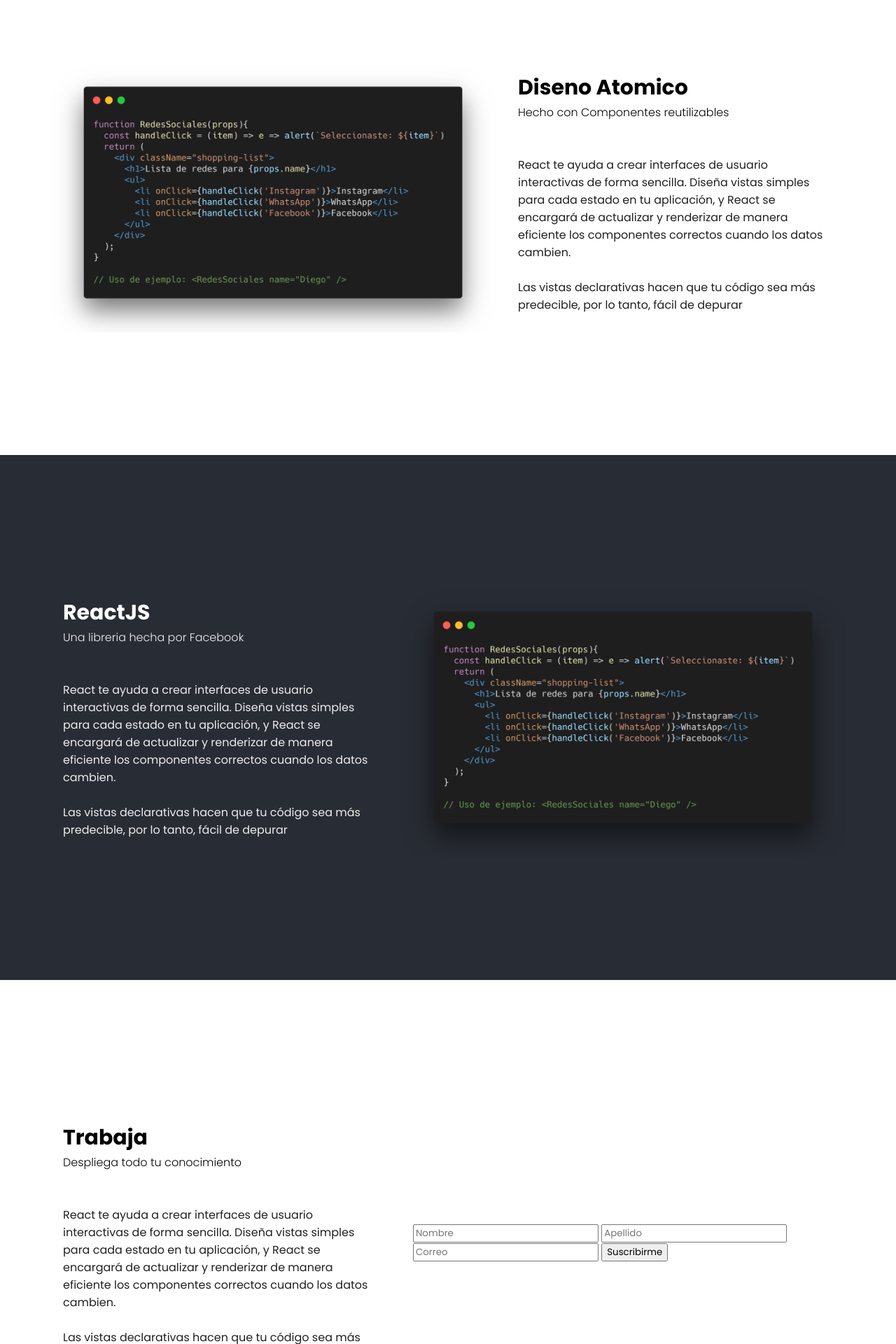
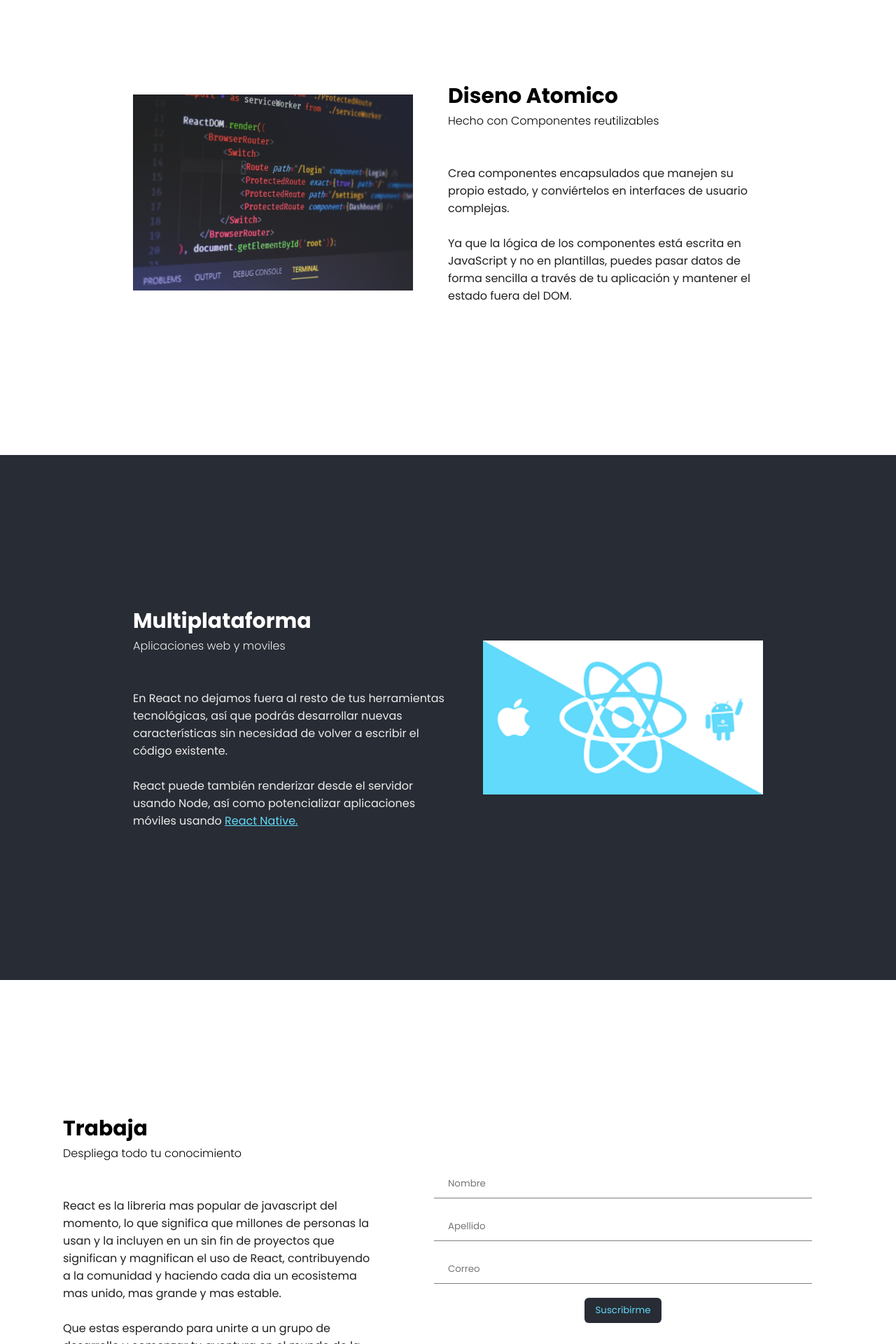
Before and after one commit to dandresfg/dw, a PHP site: page / in a window 1280 px wide. Shown: the part 1600-3520 px from the top of the page at 70% size. Run offline with PHP 8.4, Linux system fonts and the light colour scheme.

Commit message:
fix: Single Page - Good information

```diff
--- a/single/css/index.css
+++ b/single/css/index.css
@@ -200,17 +200,45 @@
     color: #ececec;
 }
 
-.card img {
-    width: 700px;
-    height: 400px;
+.card-body a {
+  color: var(--color-primary);
 }
 
-.card .img-min {
-    display: none;
+.card-form {
+    display: flex;
+    padding: 20px;
+    flex-wrap: wrap;
 }
-.card .img-min img {
-    width: 300px;
-    height: 200px;
+
+.card-input {
+    display: flex;
+    flex-grow: 1;
+    flex-basis: 100%;
+}
+
+.card-input input {
+    border: none;
+    flex-grow: 1;
+    border-bottom: 1px solid #808080;
+    margin: 10px;
+    padding: 10px 20px;
+}
+
+.card-button {
+    display: flex;
+    flex-grow: 1;
+    flex-basis: 100%;
+    justify-content: center;
+    align-items: center;
+}
+
+.card-button button {
+    margin-top: 10px;
+    background-color: var(--color-secondary);
+    color: var(--color-primary);
+    border-radius: 6px;
+    padding: 8px 16px;
+    border: none
 }
 
 /**********************
@@ -243,12 +271,6 @@
 }
 
 @media (max-width: 720px) {
-    .card > img {
-        display: none;
-    }
-    .card .img-min {
-        display: block;
-    }
     .card-header, .card-body {
         text-align:center;
     }
--- a/single/index.html
+++ b/single/index.html
@@ -156,10 +156,7 @@
                 </div>
             </div>
             <div class="card">
-                <img src="./img/code.png" alt="">
-                <div class="img-min">
-                    <img src="./img/code.png" alt="">
-                </div>
+                <img src="./img/react.png" alt="" width="300" height="240">
             </div>
         </div>
     </article>
@@ -178,21 +175,14 @@
                 </div>
                 <div class="card-body">
                     <p>
-                        React te ayuda a crear interfaces de usuario interactivas de forma sencilla. Diseña vistas simples para
-                        cada estado en
-                        tu aplicación, y React se encargará de actualizar y renderizar de manera eficiente los componentes
-                        correctos cuando los
-                        datos cambien.
+                        Crea componentes encapsulados que manejen su propio estado, y conviértelos en interfaces de usuario complejas.
                         <br><br>
-                        Las vistas declarativas hacen que tu código sea más predecible, por lo tanto, fácil de depurar
+                        Ya que la lógica de los componentes está escrita en JavaScript y no en plantillas, puedes pasar datos de forma sencilla a través de tu aplicación y mantener el estado fuera del DOM.
                     </p>
                 </div>
             </div>
             <div class="card">
-                <img src="./img/code.png" alt="">
-                <div class="img-min">
-                    <img src="./img/code.png" alt="">
-                </div>
+                <img src="./img/react.jpg" width="400" height="280">
             </div>
         </div>
     </article>
@@ -206,27 +196,19 @@
         <div class="card-container window">
             <div class="card card-info">
                 <div class="card-header">
-                    <h2>ReactJS</h2>
-                    <small>Una libreria hecha por Facebook</small>
+                    <h2>Multiplataforma</h2>
+                    <small>Aplicaciones web y moviles</small>
                 </div>
                 <div class="card-body">
                     <p>
-                        React te ayuda a crear interfaces de usuario interactivas de forma sencilla. Diseña vistas simples
-                        para
-                        cada estado en
-                        tu aplicación, y React se encargará de actualizar y renderizar de manera eficiente los componentes
-                        correctos cuando los
-                        datos cambien.
+                        En React no dejamos fuera al resto de tus herramientas tecnológicas, así que podrás desarrollar nuevas características sin necesidad de volver a escribir el código existente.
                         <br><br>
-                        Las vistas declarativas hacen que tu código sea más predecible, por lo tanto, fácil de depurar
+                        React puede también renderizar desde el servidor usando Node, así como potencializar aplicaciones móviles usando <a href="https://reactnative.dev" rel="_blank">React Native.</a>
                     </p>
                 </div>
             </div>
             <div class="card">
-                <img src="./img/code.png" alt="">
-                <div class="img-min">
-                    <img src="./img/code.png" alt="">
-                </div>
+                <img src="./img/platform.png" width="400" height="220">
             </div>
         </div>
     </article>
@@ -245,23 +227,23 @@
                 </div>
                 <div class="card-body">
                     <p>
-                        React te ayuda a crear interfaces de usuario interactivas de forma sencilla. Diseña vistas simples
-                        para
-                        cada estado en
-                        tu aplicación, y React se encargará de actualizar y renderizar de manera eficiente los componentes
-                        correctos cuando los
-                        datos cambien.
+                        React es la libreria mas popular de javascript del momento,
+                        lo que significa que millones de personas la usan y la incluyen en un
+                        sin fin de proyectos que significan y magnifican el uso de React,
+                        contribuyendo a la comunidad y haciendo cada dia un ecosistema mas unido,
+                        mas grande y mas estable.
                         <br><br>
-                        Las vistas declarativas hacen que tu código sea más predecible, por lo tanto, fácil de depurar
+                        Que estas esperando para unirte a un grupo de desarrollo
+                        y comenzar tu aventura en el mundo de la programacion con ReactJS
                     </p>
                 </div>
             </div>
             <div class="card">
-              <form class="" action="#">
-                <input type="text" placeholder="Nombre" />
-                <input type="text" placeholder="Apellido" />
-                <input type="text" placeholder="Correo" />
-                <button type="submit" value="Enviar">Suscribirme</button>
+              <form class="card-form" action="#">
+                <div class="card-input"><input type="text" placeholder="Nombre" /></div>
+                <div class="card-input"><input type="text" placeholder="Apellido" /></div>
+                <div class="card-input"><input type="text" placeholder="Correo" /></div>
+                <div class="card-button"><button type="submit" value="Enviar">Suscribirme</button></div>
               </form>
             </div>
         </div>
```
Also changed, not shown: single/img/carbon.png (deleted), single/img/code.png (deleted), single/img/platform.png (added), single/img/react.jpg (added).
